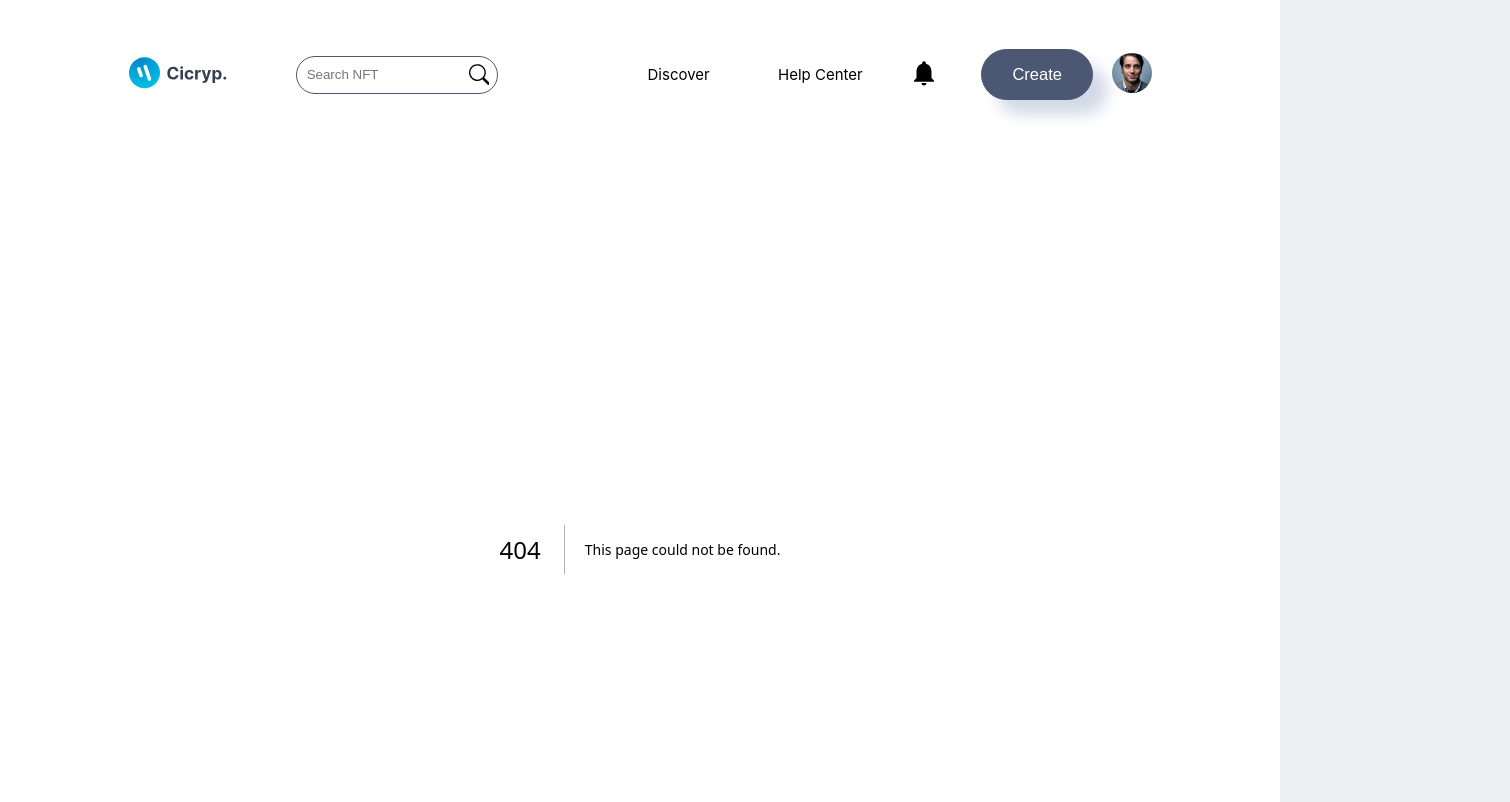
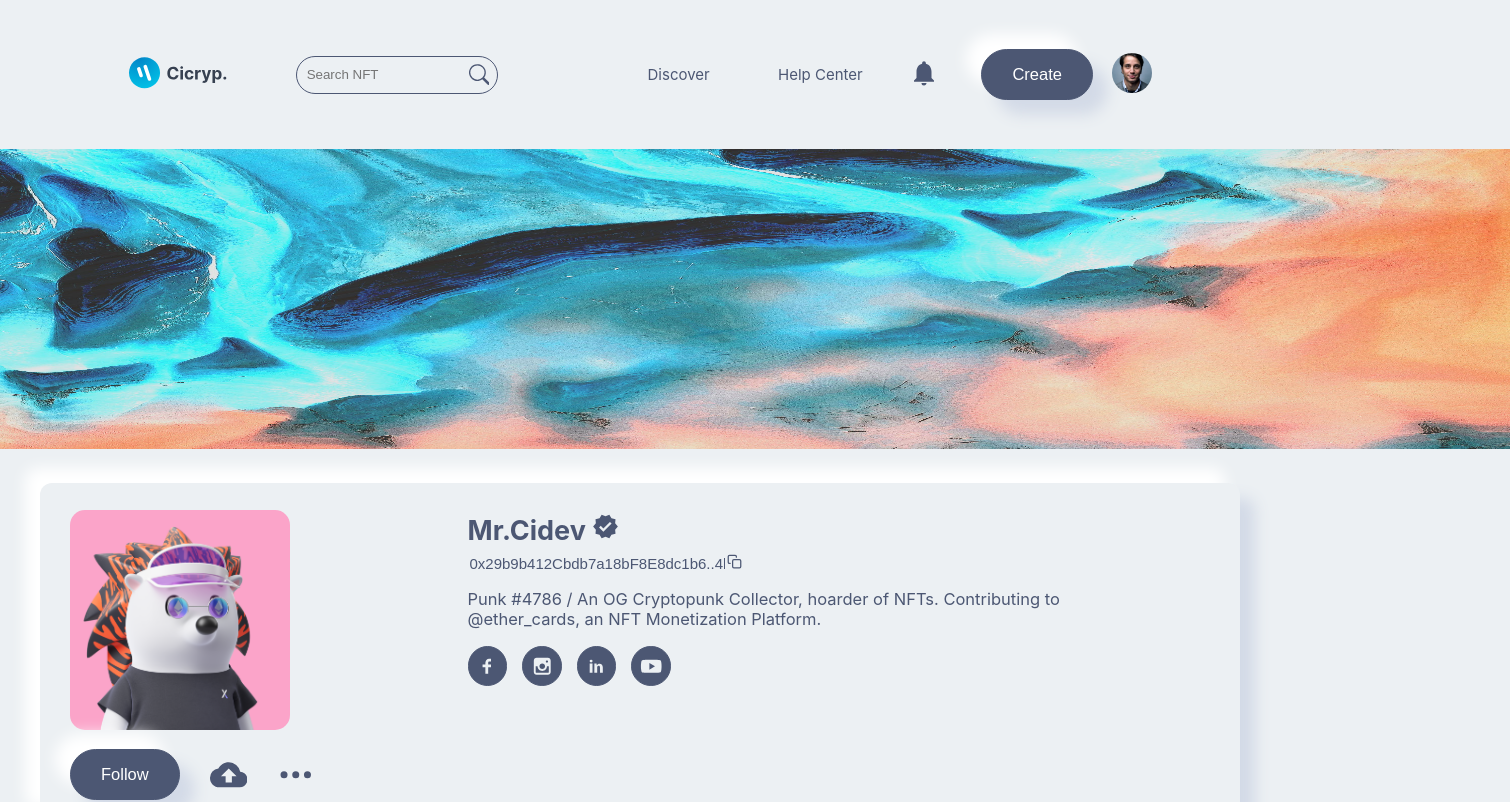
Before and after one commit to Chien-2112/WEB3_NFT_MARKETPLACE_DATN, a Next.js app in the folder frontend/: page /author-profile in a window 1280 px wide. Before the commit this address had no page. Shown: the top 802 px of the page, 1510 px wide, since content can reach past the window. Built offline with nearby package versions, Linux system fonts and the light colour scheme.

Commit message:
create author-profile-card in AuthorPage

```diff
--- /dev/null
+++ b/frontend/authorPage/AuthorProfileCard/AuthorProfileCard.jsx
@@ -0,0 +1,168 @@
+import React, { useState } from 'react';
+import Image from 'next/image';
+import {
+	MdVerified,
+	MdCloudUpload,
+	MdOutlineReportProblem,
+} from "react-icons/md";
+import { FiCopy } from 'react-icons/fi';
+import {
+	TiSocialFacebook,
+	TiSocialLinkedin,
+	TiSocialYoutube,
+	TiSocialInstagram,
+} from "react-icons/ti";
+import { BsThreeDots } from "react-icons/bs";
+
+// INTERNAL IMPORT.
+import Style from "./AuthorProfileCard.module.css";
+import images from "../../public/img";
+import { Button } from '../../components/componentsindex';
+import { SiTrueup } from 'react-icons/si';
+
+const AuthorProfileCard = () => {
+	const [share, setShare] = useState(false);
+	const [report, setReport] = useState(false);
+
+	// Copyaddress function.
+	const copyAddress = () => {
+		const copyText = document.getElementById("myInput");
+
+		copyText.select();
+		navigator.clipboard.writeText(copyText.value);
+	}
+
+	const openShare = () => {
+		if(!share) {
+			setShare(true);
+			setReport(false);
+		} else {
+			setShare(false);
+		}
+	}
+
+	const openReport = () => {
+		if(!share) {
+			setReport(true);
+			setShare(false);
+		} else {
+			setReport(false);
+		}
+	}
+
+	return (
+		<div className={Style.AuthorProfileCard}>
+			<div className={Style.AuthorProfileCard_box}>
+				<div className={Style.AuthorProfileCard_box_img}>
+					<Image
+						src={images.nft_image_1}
+						className={Style.AuthorProfileCard_box_img_img}
+						alt="NFT IMAGES"
+						width={220}
+						height={220}
+					/>
+				</div>
+
+				<div className={Style.AuthorProfileCard_box_info}>
+					<h2>
+						Mr.Cidev{""}{" "}
+						<span>
+							<MdVerified />
+						</span>
+					</h2>
+
+					<div className={Style.AuthorProfileCard_box_info_address}>
+						<input
+							type="text"
+							value="0x29b9b412Cbdb7a18bF8E8dc1b6..4bCB5"
+							id="myInput"
+						/>
+						<FiCopy
+							onClick={() => copyAddress()}
+							className={Style.AuthorProfileCard_box_info_address_icon}
+						/>
+					</div>
+
+					<p>
+						Punk #4786 / An OG Cryptopunk Collector, hoarder of NFTs.
+						Contributing to @ether_cards, an NFT Monetization Platform.
+					</p>
+
+					<div className={Style.AuthorProfileCard_box_info_social}>
+						<a href="#">
+							<TiSocialFacebook />
+						</a>
+						<a href="#">
+							<TiSocialInstagram />
+						</a>
+						<a href="#">
+							<TiSocialLinkedin />
+						</a>
+						<a href="#">
+							<TiSocialYoutube />
+						</a>
+					</div>
+				</div>
+
+				<div className={Style.AuthorProfileCard_box_share}>
+					<Button
+						btnName="Follow"
+						handleClick={() => {}}
+					/>
+					<MdCloudUpload
+						onClick={() => openShare()}
+						className={Style.AuthorProfileCard_box_share_icon}
+					/>
+
+					{share && (
+						<div className={Style.AuthorProfileCard_box_share_upload}>
+							<p>
+								<span>
+									<TiSocialFacebook />
+								</span>{" "}
+								{""}
+								Facebook
+							</p>
+							<p>
+								<span>
+									<TiSocialInstagram />
+								</span>{" "}
+								{""}
+								Instagram
+							</p>
+							<p>
+								<span>
+									<TiSocialLinkedin />
+								</span>{" "}
+								{""}
+								LinkedIn
+							</p>
+							<p>
+								<span>
+									<TiSocialYoutube />
+								</span>{" "}
+								{""}
+								Youtube
+							</p>
+						</div>
+					)}
+
+					<BsThreeDots
+						onClick={() => openReport()}
+						className={Style.AuthorProfileCard_box_share_icon}
+					/>
+					{report && (
+						<p className={Style.AuthorProfileCard_box_share_report}>
+							<span>
+								<MdOutlineReportProblem />
+							</span>{" "}
+							Report abouse
+						</p>
+					)}
+				</div>
+			</div>
+		</div>
+	)
+}
+
+export default AuthorProfileCard;
--- /dev/null
+++ b/frontend/authorPage/AuthorProfileCard/AuthorProfileCard.module.css
@@ -0,0 +1,217 @@
+
+.AuthorProfileCard {
+	width: 100%;
+	z-index: 22222;
+	display: flex;
+	justify-content: center;
+	margin-top: 2rem;
+}
+
+.AuthorProfileCard_box {
+	width: 95%;
+	max-width: 1200px;
+	display: grid;
+	grid-template-columns: auto 1fr auto;
+	align-items: center;
+	gap: 2rem;
+	padding: 1.5rem 2rem;
+	background: var(--main-bg-color);
+	border-radius: 12px;
+	box-shadow: var(--box-shadow);
+	align-items: flex-start;
+}
+
+.AuthorProfileCard_box_img_img {
+	border-radius: 1rem;
+	margin-top: .3rem;
+}
+
+.AuthorProfileCard_box_info {
+	margin-left: 0.5rem;
+}
+
+.AuthorProfileCard_box_info h2 {
+	font-size: 1.8rem;
+	margin-top: 0.5rem;
+}
+
+.AuthorProfileCard_box_info h4 {
+	font-size: 2.5rem;
+	line-height: 0;
+	margin-top: -.5rem;
+}
+
+.AuthorProfileCard_box_info_address {
+	margin-top: -1rem;
+}
+
+.AuthorProfileCard_box_info_address input {
+	outline: none;
+	width: 35%;
+	font-size: 1rem;
+	border: none;
+	background-color: transparent;
+	color: var(--icons-color);
+}
+
+.AuthorProfileCard_box_info_address_icon {
+	transition: all .3s ease-in;
+}
+
+.AuthorProfileCard_box_info_address_icon:hover {
+	box-shadow: var(--box-shadow);
+	cursor: pointer;
+	color: var(--icons-color);
+}
+
+.AuthorProfileCard_box_info p {
+	font-size: 1.1rem;
+	line-height: 1.2;
+	width: 90%;
+}
+
+.AuthorProfileCard_box_info_social {
+	display: flex;
+	align-items: center;
+	gap: 1rem;
+	font-size: 1.5rem;
+}
+
+.AuthorProfileCard_box_info_social a {
+	background-color: var(--icons-color);
+	color: var(--main-bg-color);
+	border-radius: 50%;
+	display: grid;
+	padding: .5rem;
+	border: 1px solid var(--icons-color);
+	transition: all .3s ease-in;
+	cursor: pointer;
+}
+
+.AuthorProfileCard_box_info_social a:hover {
+	box-shadow: var(--box-shadow);
+	background-color: var(--main-bg-color);
+	border: 1px solid var(--icons-color);
+	color: var(--icons-color);
+}
+
+.AuthorProfileCard_box_share {
+	display: flex;
+	align-items: center;
+	align-self: start;
+	gap: 2rem;
+	position: relative;
+}
+
+.AuthorProfileCard_box_share_icon {
+	font-size: 2.5rem;
+	cursor: pointer;
+}
+
+.AuthorProfileCard_box_share_upload {
+	position: absolute;
+	padding: .5rem;
+	width: 15rem;
+	box-shadow: var(--box-shadow);
+	border-radius: 1rem;
+	background-color: var(--main-bg-color);
+	left: 2rem;
+	top: 5rem;
+	z-index: 1111111;
+}
+
+.AuthorProfileCard_box_share_upload p {
+	display: flex;
+	align-items: center;
+	line-height: 0;
+	gap: 1rem;
+	cursor: pointer;
+	transition: all .3s ease-in;
+	padding: .3rem .5rem;
+}
+
+.AuthorProfileCard_box_share_upload p:hover {
+	background-color: var(--icons-color);
+	color: var(--main-bg-color);
+	border-radius: .2rem;
+}
+
+.AuthorProfileCard_box_share_upload span {
+	font-size: 1.5rem;
+}
+
+.AuthorProfileCard_box_share_report {
+	position: absolute;
+	padding: .5rem;
+	width: 10rem;
+	box-shadow: var(--box-shadow);
+	border-radius: 1rem;
+	background-color: var(--main-bg-color);
+	left: 5rem;
+	top: 4rem;
+	z-index: 111111;
+}
+
+.AuthorProfileCard_box_share_report p {
+	display: flex;
+	align-items: center;
+	gap: 2rem;
+}
+
+
+@media screen and (max-width: 35em) {
+	.AuthorProfileCard_box {
+		width: 90%;
+		grid-template-columns: 1fr;
+		padding: .5rem .5rem 1.5rem;
+		gap: 1rem;
+	}
+
+	.AuthorProfileCard_box_img {
+		width: 50%;
+	}
+
+	.AuthorProfileCard_box_info h2 {
+		font-size: 2rem;
+	}
+
+	.AuthorProfileCard_box_info_address input {
+		width: 85%;
+	}
+
+	.AuthorProfileCard_box_info p {
+		font-size: 1rem;
+		line-height: 1.4;
+		width: 90%;
+	}
+
+	.AuthorProfileCard_box_info_social {
+		padding: 0 2rem;
+	}
+
+	.AuthorProfileCard_box_share {
+		grid-column: 1 / -1;
+		grid-row: 1 / -1;
+		padding: 1rem;
+		gap: 1rem;
+	}
+
+	.AuthorProfileCard_box_share_icon {
+		font-size: 2rem;
+	}
+
+	.AuthorProfileCard_box_share_upload {
+		left: 15rem;
+	}
+
+	.AuthorProfileCard_box_share_report {
+		left: 19rem;
+	}
+}
+
+@media screen and (min-device-width: 768px) and (max-device-width: 1024px) {
+	.AuthorProfileCard_box {
+		grid-template-columns: 1fr 2fr;
+		gap: 1rem;
+	}
+}
--- /dev/null
+++ b/frontend/authorPage/AuthorTaps/AuthorTaps.jsx
@@ -0,0 +1,12 @@
+import React from 'react';
+
+// INTERNAL IMPORT.
+import Style from "./AuthorTaps.module.css";
+
+const AuthorTaps = () => {
+	return (
+		<div>AuthorTaps</div>
+	)
+}
+
+export default AuthorTaps;
--- /dev/null
+++ b/frontend/authorPage/authorIndex.js
@@ -0,0 +1,7 @@
+import AuthorProfileCard from "./AuthorProfileCard/AuthorProfileCard";
+import AuthorTaps from "./AuthorTaps/AuthorTaps";
+
+export {
+	AuthorProfileCard,
+	AuthorTaps
+}
--- /dev/null
+++ b/frontend/src/app/author-profile/page.js
@@ -0,0 +1,36 @@
+'use client';
+
+import React, { useState, useEffect } from 'react';
+
+// INTERNAL IMPORT.
+import Style from "./author.module.css";
+import { Banner, NFTCardTwo } from '../../../collectionPage/collectionIndex';
+import { Brand, Title } from '../../../components/componentsindex';
+import images from "../../../public/img";
+import { AuthorProfileCard, AuthorTaps, TabCard } from '../../../authorPage/authorIndex';
+
+const authorProfile = () => {
+	const popularArray = [
+		images.user1,
+		images.user2,
+		images.user3,
+		images.user4,
+		images.user5,
+		images.user6,
+		images.user7,
+	];
+	const [collectiables, setCollectiables] = useState(true);
+	const [created, setCreated] = useState(false);
+	const [like, setLike] = useState(false);
+	const [follower, setFollower] = useState(false);
+	const [following, setFollowing] = useState(false);
+
+	return (
+		<div className={Style.banner}>
+			<Banner bannerImage={images.creatorbackground1} />
+			<AuthorProfileCard />
+		</div>
+	)
+}
+
+export default authorProfile;
```
Also changed, not shown: frontend/authorPage/AuthorTaps/AuthorTaps.module.css (added), frontend/collectionPage/NFTCardTwo/NFTCardTwo.jsx (line endings or trailing spaces), frontend/src/app/author-profile/author.module.css (added).
